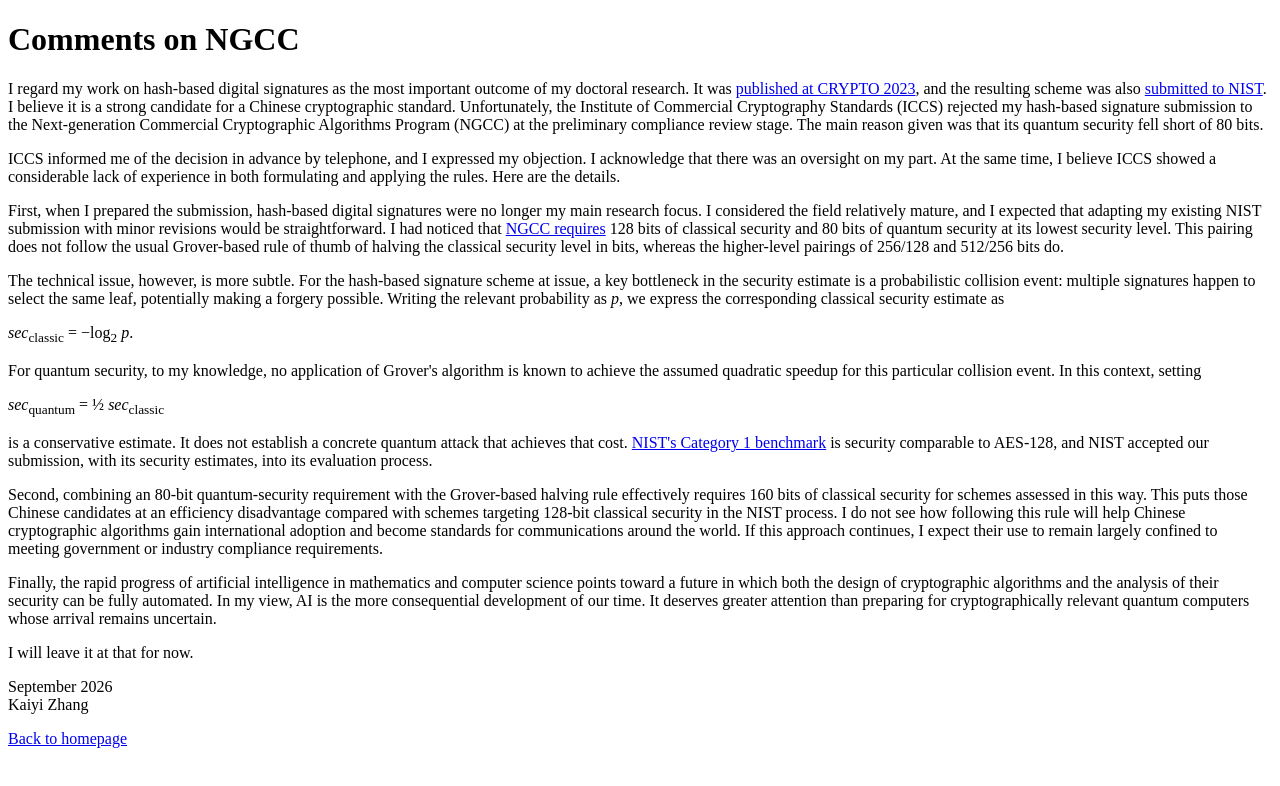
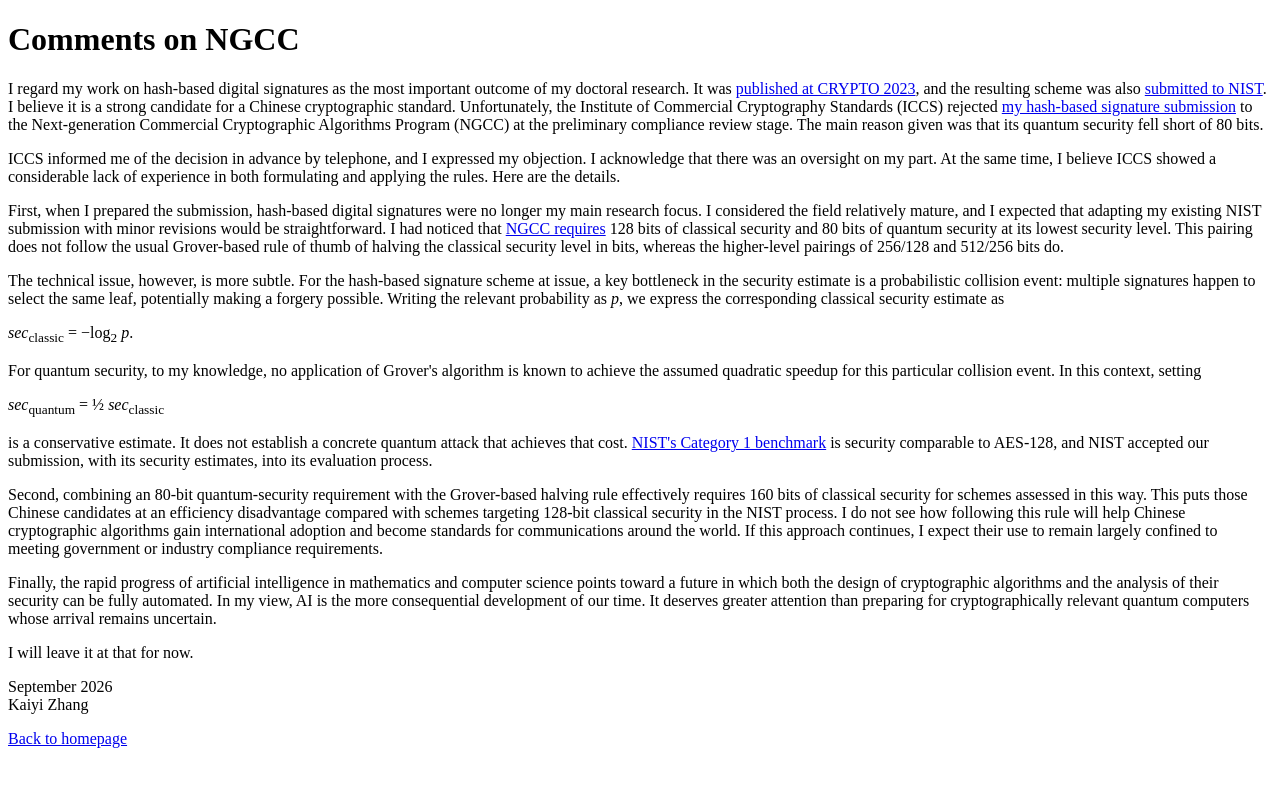
Before and after one commit to kzoacn/kzoacn.github.io, a plain HTML site: page articles/comments-on-ngcc.html in a window 1280 px wide. Drawn offline with Linux system fonts and the light colour scheme.

Commit message:
Update comments-on-ngcc.html

```diff
--- a/articles/comments-on-ngcc.html
+++ b/articles/comments-on-ngcc.html
@@ -11,7 +11,7 @@
 
     <h1>Comments on NGCC</h1>
 
-    <p>I regard my work on hash-based digital signatures as the most important outcome of my doctoral research. It was <a href="https://eprint.iacr.org/2023/850">published at CRYPTO 2023</a>, and the resulting scheme was also <a href="https://csrc.nist.gov/projects/pqc-dig-sig/round-1-additional-signatures">submitted to NIST</a>. I believe it is a strong candidate for a Chinese cryptographic standard. Unfortunately, the Institute of Commercial Cryptography Standards (ICCS) rejected my hash-based signature submission to the Next-generation Commercial Cryptographic Algorithms Program (NGCC) at the preliminary compliance review stage. The main reason given was that its quantum security fell short of 80 bits.</p>
+    <p>I regard my work on hash-based digital signatures as the most important outcome of my doctoral research. It was <a href="https://eprint.iacr.org/2023/850">published at CRYPTO 2023</a>, and the resulting scheme was also <a href="https://csrc.nist.gov/projects/pqc-dig-sig/round-1-additional-signatures">submitted to NIST</a>. I believe it is a strong candidate for a Chinese cryptographic standard. Unfortunately, the Institute of Commercial Cryptography Standards (ICCS) rejected <a href="https://github.com/kzoacn/Kylin">my hash-based signature submission</a> to the Next-generation Commercial Cryptographic Algorithms Program (NGCC) at the preliminary compliance review stage. The main reason given was that its quantum security fell short of 80 bits.</p>
 
     <p>ICCS informed me of the decision in advance by telephone, and I expressed my objection. I acknowledge that there was an oversight on my part. At the same time, I believe ICCS showed a considerable lack of experience in both formulating and applying the rules. Here are the details.</p>
 
```
